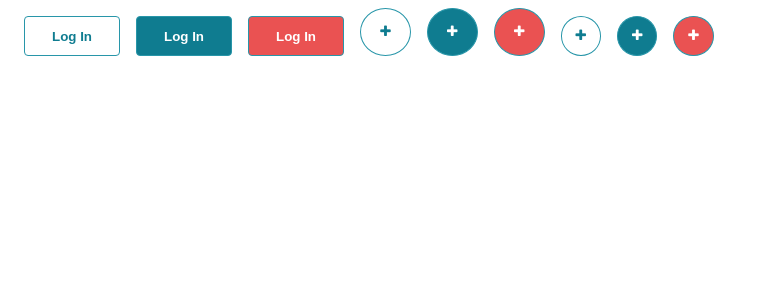
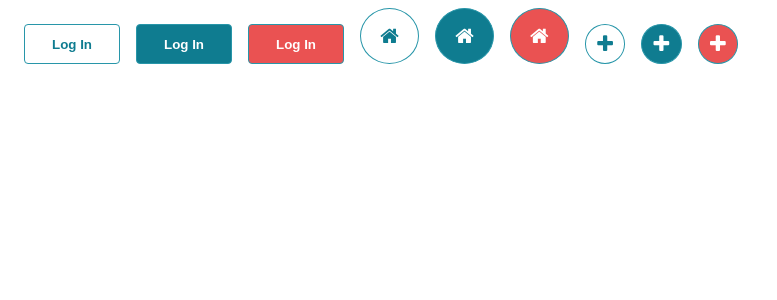
Before and after one commit to shiva-gupta/shoppy, an Angular app: page / in a window 1280 px wide. Shown: the top 300 px of the page, without its empty margins (0-777 px from the left). Built offline with nearby package versions, Linux system fonts and the light colour scheme.

Commit message:
modified button

```diff
--- a/src/app/app.component.html
+++ b/src/app/app.component.html
@@ -3,9 +3,9 @@
   <button class="btn-accent ml-1">Log In</button>
   <button class="btn-warn ml-1">Log In</button>
 
-  <button class="btn-fab ml-1"><i class="fa fa-plus"></i></button>
-  <button class="btn-fab-accent ml-1"><i class="fa fa-plus"></i></button>
-  <button class="btn-fab-warn ml-1"><i class="fa fa-plus"></i></button>
+  <button class="btn-fab ml-1"><i class="fa fa-home"></i></button>
+  <button class="btn-fab-accent ml-1"><i class="fa fa-home"></i></button>
+  <button class="btn-fab-warn ml-1"><i class="fa fa-home"></i></button>
 
   <button class="btn-min-fab ml-1"><i class="fa fa-plus"></i></button>
   <button class="btn-min-fab-accent ml-1"><i class="fa fa-plus"></i></button>
--- a/src/assets/scss/_buttons.scss
+++ b/src/assets/scss/_buttons.scss
@@ -42,8 +42,9 @@
 .btn-fab {
   @extend .btn;
   min-width: 0;
-  height: 3rem;
+  height: 3.5rem;
   border-radius: 50%;
+  font-size: 20px;
 }
 .btn-fab-accent {
   @extend .btn-fab;
```
